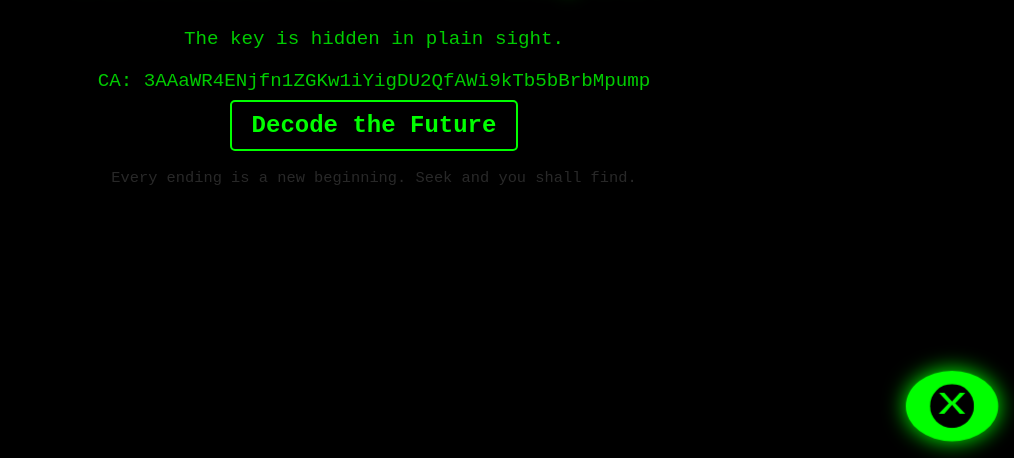
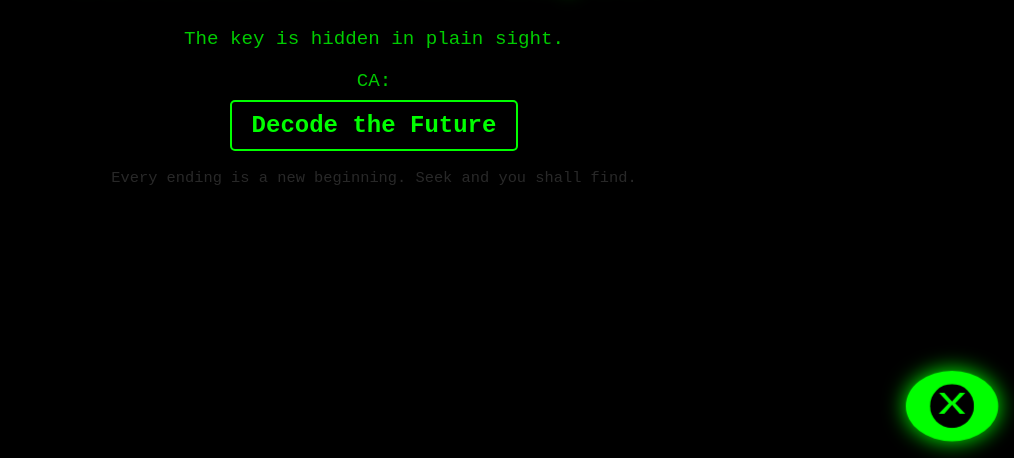
Before and after one commit to itsKrimz/12Words, a plain HTML site: page index.html in a window 1280 px wide. Shown: the part 342-800 px from the top of the page, without its empty margins (266-1280 px from the left). Drawn offline with Linux system fonts and the light colour scheme.

Commit message:
Update index.html

```diff
--- a/index.html
+++ b/index.html
@@ -109,7 +109,7 @@
     <div class="container">
         <h1>Welcome to The Cipher</h1>
         <p>The key is hidden in plain sight.</p>
-                <p>CA: 3AAaWR4ENjfn1ZGKw1iYigDU2QfAWi9kTb5bBrbMpump </p>
+                <p>CA:  </p>
         <a href="cipher_decoding_page.html">Decode the Future</a>
         <div class="hidden-message">
             <p>Every ending is a new beginning. Seek and you shall find.</p>
```
